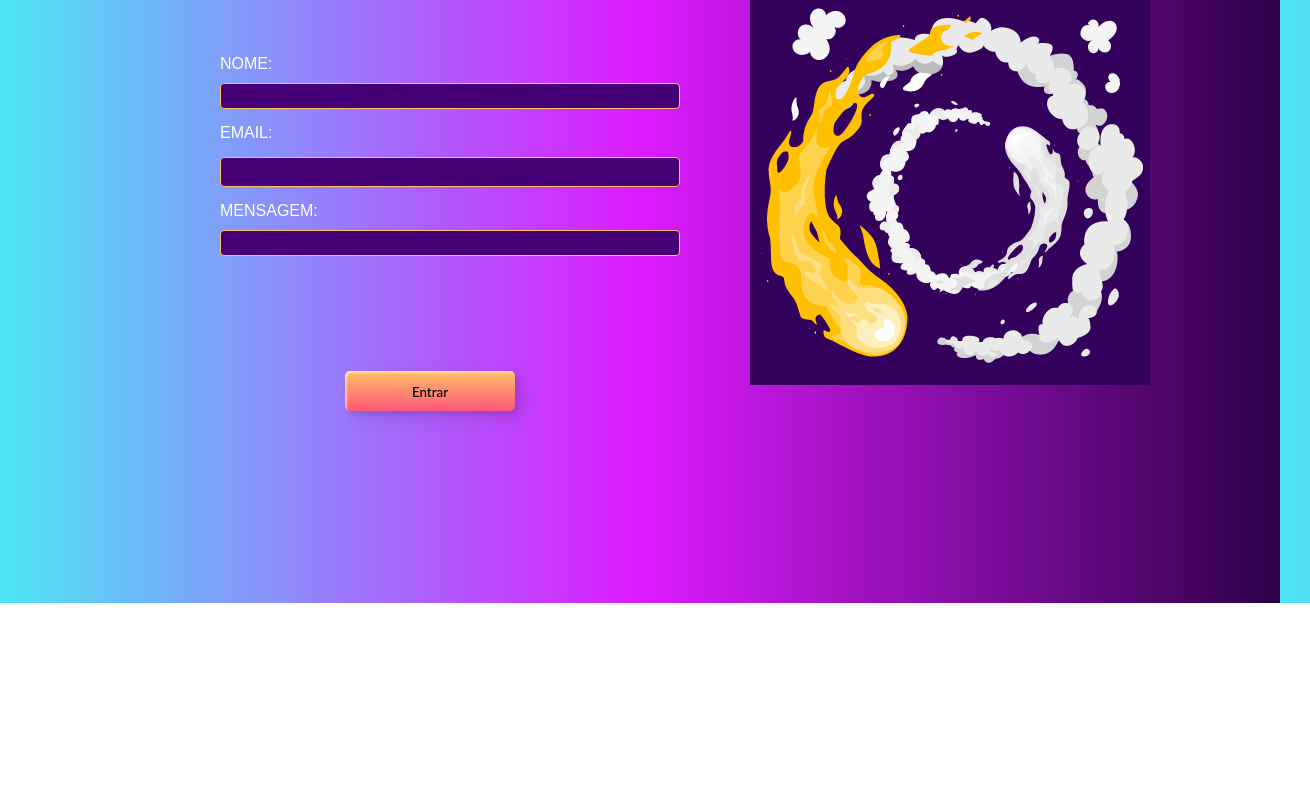
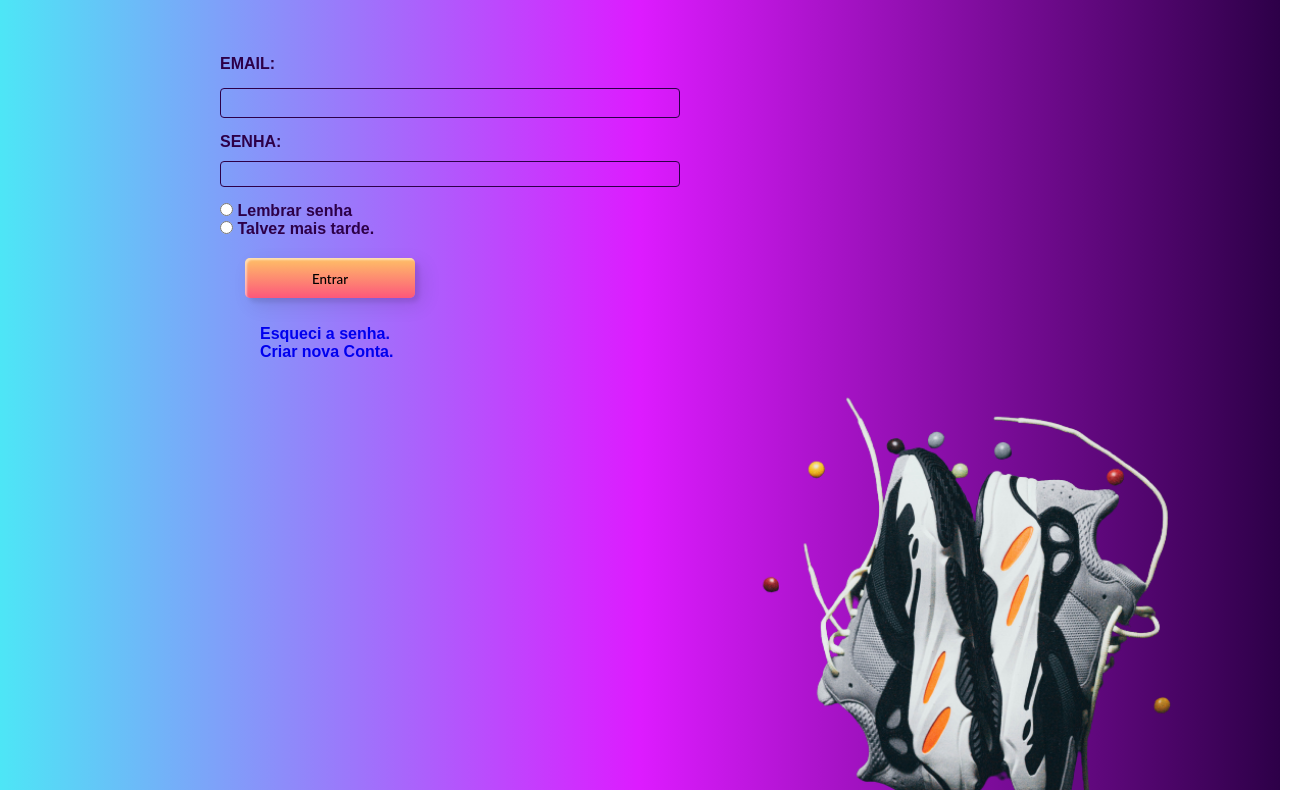
Before and after one commit to JennieOliveira99/Tela-Login, a plain HTML site: page index.html in a window 1280 px wide. Shown: the part 197-987 px from the top of the page, 1310 px wide, since content can reach past the window. Before the commit the page ends 800 px from the top, so only its background shows below. Drawn offline with Linux system fonts and the light colour scheme.

Commit message:
alteração da imagem, alteração nos textos e adiçao de input e links

```diff
--- a/css/estilo.css
+++ b/css/estilo.css
@@ -11,18 +11,14 @@
 
 body{
     background: linear-gradient(
-        to left, #2d0048, #dd1bff,#4de6f6
-    );
-
-    width: 1310px;
-
+    to left, #2d0048, #dd1bff,#4de6f6);
     font-family: 'Alexandria', Arial, Helvetica, sans-serif;
 
 }
 
 h1 {
     font-size: 72px;
-    margin-left: 350px;
+    margin-left: 250px;
     margin-top: 100px;
     background: linear-gradient(#fff, #fec166, #fff
         );
@@ -30,14 +26,15 @@ h1 {
         -webkit-text-fill-color: transparent;
 }
 
-/*h1 {
-    font-size: 72px;
-    background: linear-gradient(
-        270deg, #3f5efb, #fc466b
-        );
-        -webkit-background-clip: text;
-        -webkit-text-fill-color: transparent;
-}*/
+img {
+    display: block;
+    float: right;
+    margin-right: 50px;
+    width: 500px;
+
+
+
+}
 
 .aside_login{
     float: left;
@@ -53,12 +50,14 @@ h1 {
 
 }
 
+/*textinhos*/
+
 form{
     display: flex;
     flex-direction: column;
     width: auto;
-    color: white;
-    font-weight: initial;
+    color: #2d0048;
+    font-weight: bold;
     padding: 20px;
     border-radius: 10px;
     margin-top: 50px;
@@ -82,44 +81,50 @@ form [type="email"]{
     height: 30px;
     padding: 12px 20px;
     box-sizing: border-box;
-    border: 0.5px solid #fec166;
+    border: 0.5px solid #2d0048;
     border-radius: 4px;
-    background-color: #440074;
+    background-color: transparent;
     resize: none;
-    /* espaço entre email e mensagem*/
     margin-top: 15px;
     margin-bottom: 15px;
 
 
 }
 
-  /* nome*/
+  /* senha*/
 form [type="text"] {
     width: 100%;
     height: 0px;
     padding: 12px 20px;
     box-sizing: border-box;
-    border: 0.5px solid #fec166;
+    border: 0.5px solid #2d0048;
     border-radius: 4px;
-    background-color: #440074;
+    background-color: transparent;
     resize: none;
-    /* espaço entre nome e email*/
+    /* espaço entre senha e radio*/
     margin-top: 10px;
     margin-bottom: 15px;
 }
+
+form [type="radio"] {
+    margin-top: 1px;
+    margin-bottom: 1px;
+}
+
 
 
 /* aqui começa o botao*/
 
 button {
-    margin: 100px;
+    margin-top: 20px;
+    margin-bottom: 15px;
 
   }
 
   .custom-btn {
     width: 150px;
     height: 40px;
-    color: rgb(0, 0, 0);
+    color: #2d0048(0, 0, 0);
     border-radius: 5px;
     padding: 15px 25px;
     font-family: 'Lato', sans-serif;
@@ -204,3 +209,15 @@ button {
     -moz-transform: rotateX(-90deg);
     transform: rotateX(-90deg);
   }
+
+  /*links*/
+
+article{
+    margin-left: 20px;
+    float: left;
+    width: 100%;
+    height: 20px;
+    padding: 12px 20px;
+    margin-top: 0px;
+    margin-bottom: 1px;
+}
--- a/index.html
+++ b/index.html
@@ -13,17 +13,27 @@
         <section class="section_login">
 
         <form id="form">
-           <p><label>NOME:</label><input class="name" type="text"></p>
+
            <p><label>EMAIL:</label><input class="campo_email" type="email"></p>
-           <p><label>MENSAGEM:</label><input type="text"></p>
+           <p><label>SENHA:</label><input type="text"></p>
+           <p><input class="radio" type="radio">
+            <label>Lembrar senha</label></p>
+            <p><input class="radio" type="radio">
+            <label>Talvez mais tarde.</label></p>
 
            <button class="custom-btn btn-1"><span>Bem vindo</span><span>Entrar</span></button>
+
+           <article>
+            <p><a href="https://google.com">Esqueci a senha.</a></p>
+            <p><a href="https://google.com">Criar nova Conta.</a></p>
+           </article>
        </form>
-
        </section>
 
+
+
        <aside>
-        <img src="img/Fire ball.gif" alt="Imagem">
+        <img src="img/tenis.png" alt="Imagem">
     </aside>
 
 
```
Also changed, not shown: img/Fire ball.gif (deleted), img/tenis.png (added).
